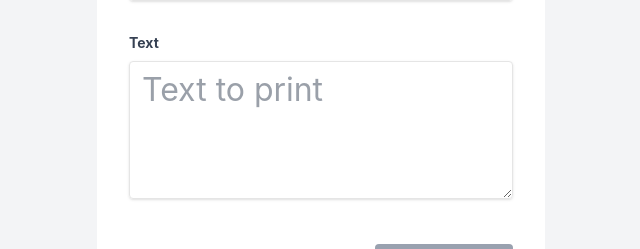
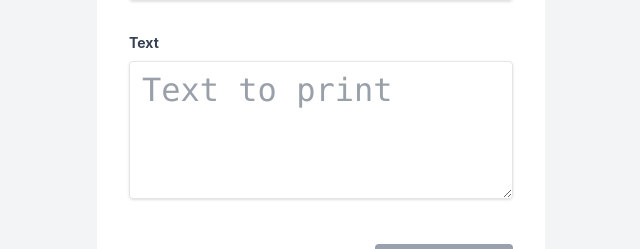
Before and after one commit to p1e7r0/todos-epson-printer, a React (Vite) app: page / in a window 1280 px wide. Both pictures are taken after a click on the button "Print Form". Shown: the part 352-601 px from the top of the page, without its empty margins (319-959 px from the left). Built offline with nearby package versions, Linux system fonts and the light colour scheme.

Commit message:
feat - Updates input field to use monospace font

```diff
--- a/src/features/printer/PrintForm.tsx
+++ b/src/features/printer/PrintForm.tsx
@@ -68,7 +68,7 @@
               text: e.target.value,
             }))
           }
-          className="shadow appearance-none border rounded w-full py-2 px-3 text-gray-700 leading-tight focus:outline-none focus:shadow-outline"
+          className="shadow appearance-none border rounded w-full py-2 px-3 text-gray-700 leading-tight focus:outline-none focus:shadow-outline font-mono"
         />
       </div>
       <div className="flex items-center justify-end">
```
Also changed, not shown: 1 other file (tests, documents, lock files or other folders).
